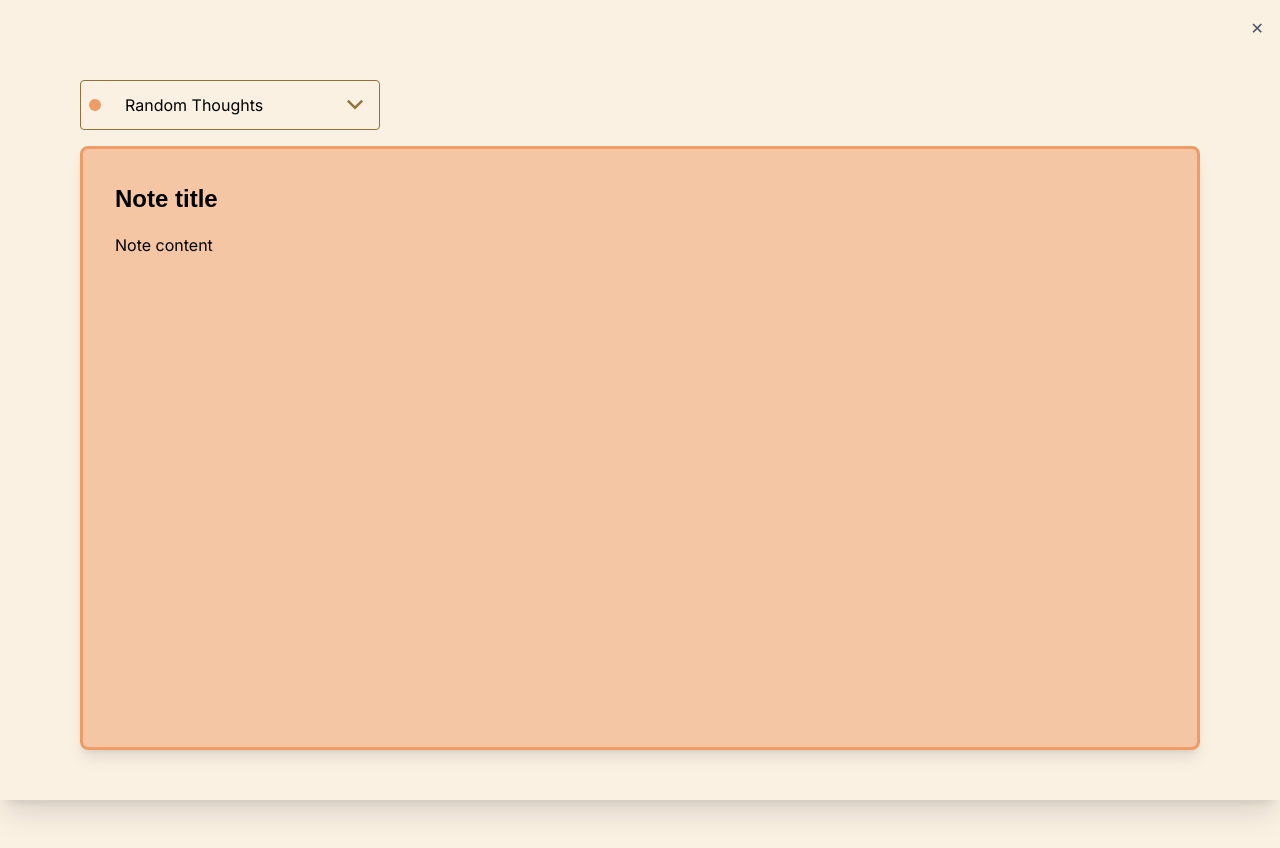
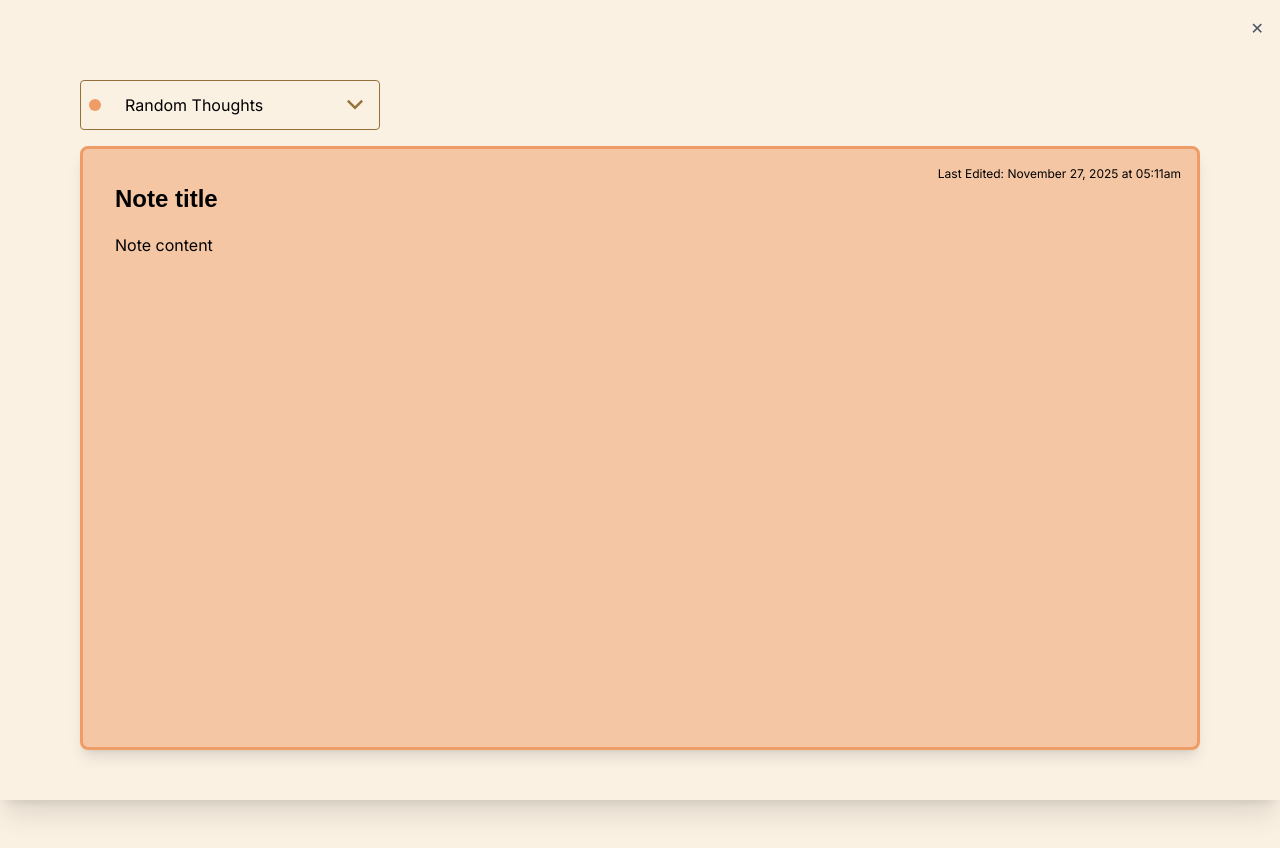
Before and after one commit to jchavezlavalle/notes-taking, a Next.js app: page / in a window 1280 px wide. Both pictures are taken after a click on the button "New Note". Built offline with nearby package versions, Linux system fonts and the light colour scheme; a web font is replaced by a local one.

Commit message:
add date last edited to note block

```diff
--- a/app/components/NoteForm.tsx
+++ b/app/components/NoteForm.tsx
@@ -7,6 +7,7 @@ import { config } from "../config";
 import { Category } from "../types/Category";
 import CategoryDropdown from "./CategoryDropdown";
 import { Inria_Serif } from "next/font/google";
+import moment from "moment";
 
 const inria = Inria_Serif({
   subsets: ["latin"],
@@ -24,6 +25,7 @@ export default function NoteForm({ categories, onAdd }: Props) {
   const [categoryId, setCategoryId] = useState<number>(categories[0]?.id ?? 1);
 
   const selectedCategory = categories.find((c) => c.id === categoryId);
+  const lastEdited = moment().format("MMMM DD, YYYY") + " at " + moment().format("HH:MMa");
 
   const handleSubmit = (e: FormEvent<HTMLFormElement>) => {
     e.preventDefault();
@@ -52,7 +54,7 @@ export default function NoteForm({ categories, onAdd }: Props) {
       </div>
       <form
         onSubmit={handleSubmit}
-        className="flex-1 flex flex-col p-8 rounded-lg shadow-lg"
+        className="flex-1 flex flex-col p-8 rounded-lg shadow-lg relative"
         style={{
           backgroundColor: selectedCategory?.background,
           borderColor: selectedCategory?.color,
@@ -60,6 +62,7 @@ export default function NoteForm({ categories, onAdd }: Props) {
           marginBottom:"50px"
         }}
       >
+        <div className="absolute top-4 right-4 text-black text-[12px]">{"Last Edited: "+lastEdited}</div>
         <input
           placeholder="Note title"
           value={title}
```
